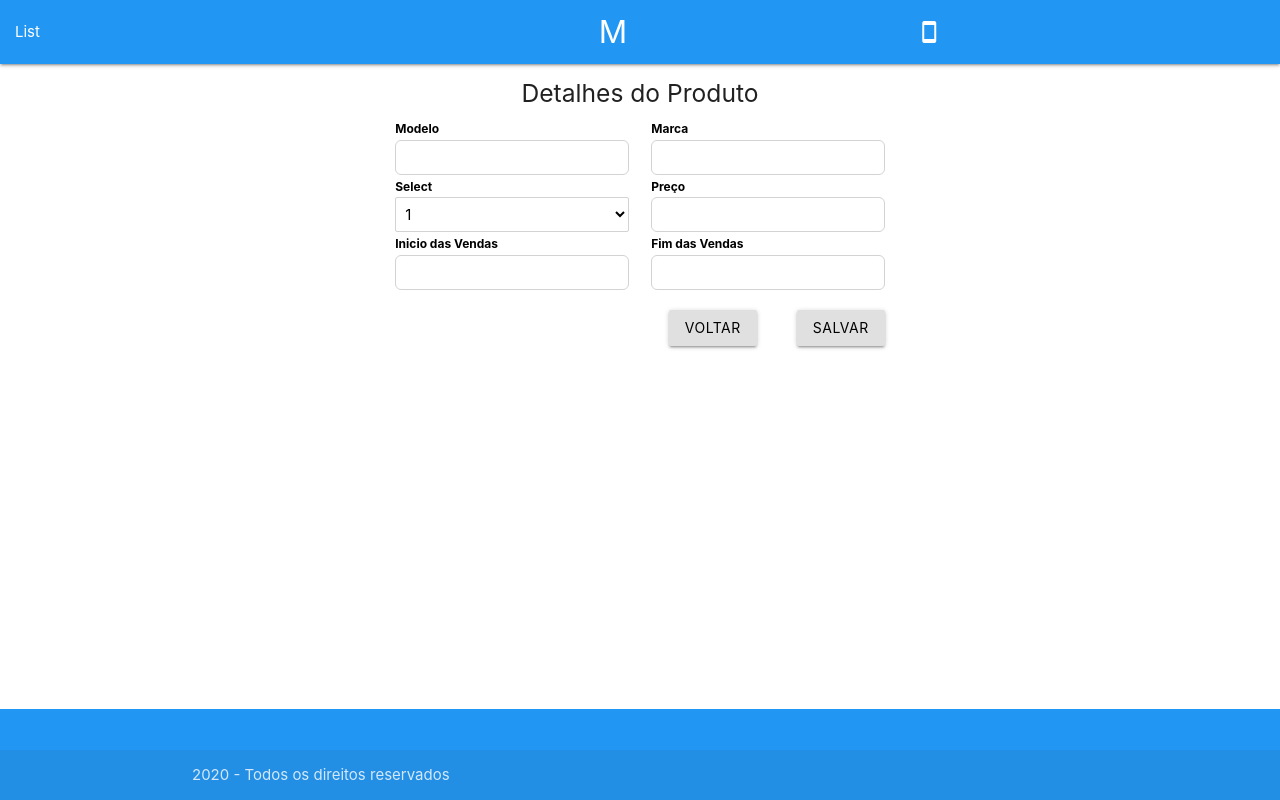
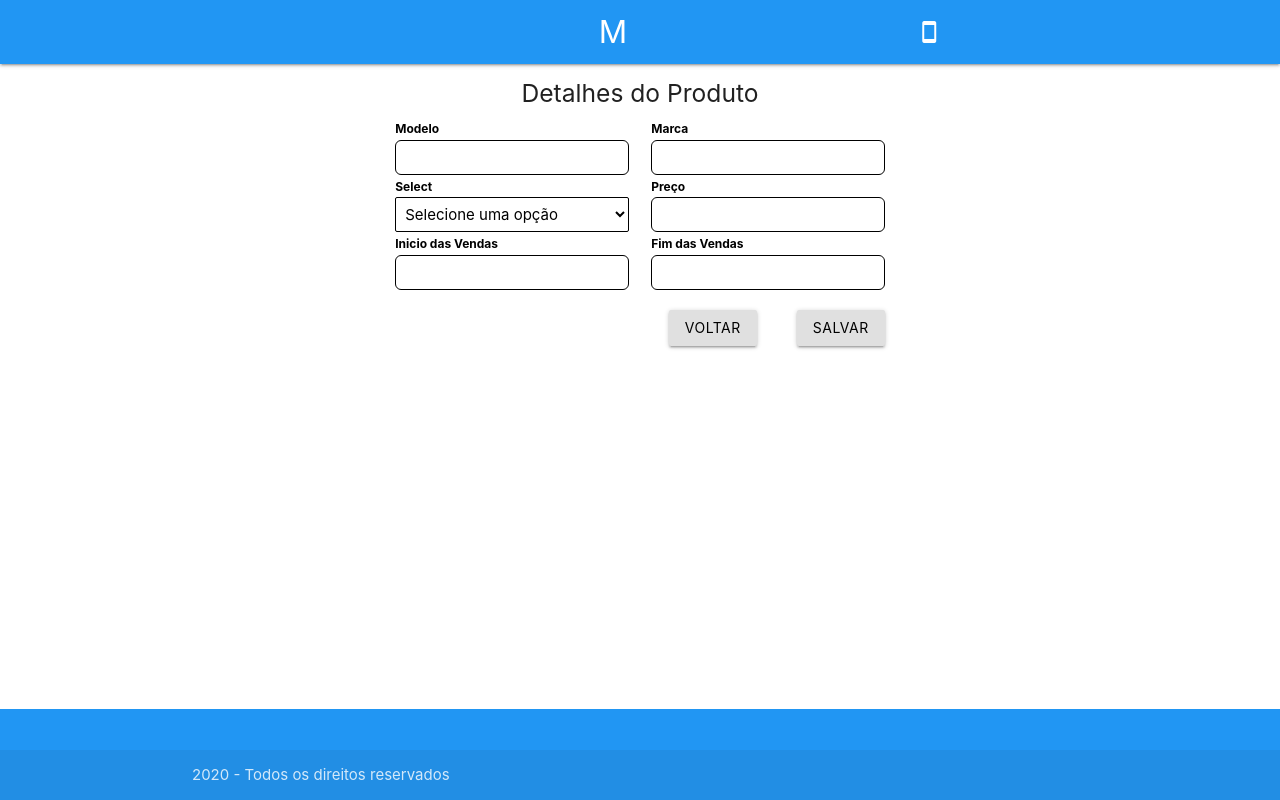
Before and after one commit to wilsoonjunior14/phoneManagement, a React (Create React App) app in the folder phoneapp/: page /add in a window 1280 px wide. Built offline with nearby package versions, Linux system fonts and the light colour scheme.

Commit message:
update input fields

```diff
--- a/phoneapp/src/components/HeaderApp.js
+++ b/phoneapp/src/components/HeaderApp.js
@@ -37,7 +37,7 @@ export default class HeaderApp extends React.Component{
                         preventScrolling: true
                     }}
                     >
-                        <NavItem href="/">List</NavItem>
+
                     </Navbar>
 
                     <Switch>
--- a/phoneapp/src/components/Input.js
+++ b/phoneapp/src/components/Input.js
@@ -17,7 +17,7 @@ export default class Input extends React.Component{
 
             input: {
                 borderRadius: "6px",
-                border: "1px solid lightgray",
+                border: "1px solid black",
                 display: "block",
                 padding: "5px",
                 width: "100%",
@@ -29,7 +29,7 @@ export default class Input extends React.Component{
         return (
         <div>
             <label style={style.label} for={this.props.id}>{this.props.label}</label>
-            <input style={style.input} id={this.props.id} type={this.props.type} className="browser-default" />
+            <input style={style.input} id={this.props.id} type={this.props.type} {...this.props} className="browser-default" />
         </div>);
     }
 
--- a/phoneapp/src/components/Select.js
+++ b/phoneapp/src/components/Select.js
@@ -15,17 +15,17 @@ export default class Select extends React.Component{
             },
             select: {
                 height: "35px",
-                border: "1px solid lightgray"
+                border: "1px solid black"
             }
         }
 
         return (
             <div>
                 <label style={style.label} for="select">Select</label>
-                <select style={style.select} className="browser-default" id="select">
-                    <option>1</option>
-                    <option>2</option>
-                    <option>3</option>
+                <select style={style.select} className="browser-default" id="select" {...this.props}>
+                    <option disabled selected>Selecione uma opção</option>
+                    {this.props.options.map(item =>
+                        <option value={item}>{item}</option>)}
                 </select>
             </div>
         );
--- a/phoneapp/src/phoneComponents/AddPhone.js
+++ b/phoneapp/src/phoneComponents/AddPhone.js
@@ -8,6 +8,24 @@ export default class AddPhone extends React.Component{
 
     constructor(props){
         super(props);
+
+        this.state = {
+            colors: ['BLACK', 'WHITE', 'GOLD', 'PINK'],
+            product: {}
+        };
+
+        this.updateValues  = this.updateValues.bind(this);
+        this.submitProduct = this.submitProduct.bind(this);
+    }
+
+    updateValues(evt){
+        let oldState = this.state;
+        oldState.product[evt.target.name] = evt.target.value;
+        this.setState(oldState);
+    }
+
+    submitProduct(){
+        console.log(this.state);
     }
 
     render(){
@@ -17,17 +35,6 @@ export default class AddPhone extends React.Component{
             container:{
                 width: "40%"
             },
-
-            label: {
-                color: "black"
-            },
-
-            input: {
-                borderRadius: "6px",
-                border: "1px solid lightgray",
-                display: "block",
-                padding: "5px"
-            }
         }
 
         return(
@@ -37,22 +44,22 @@ export default class AddPhone extends React.Component{
                         <h5 className="center-align">Detalhes do Produto</h5>
                         <Row>
                             <Col s="12" l="6">
-                                <Input id="modelo" label="Modelo" type="text"></Input>
+                                <Input id="modelo" name="model" label="Modelo" type="text" value={this.state.product.model} onChange={this.updateValues} ></Input>
                             </Col>
                             <Col s="12" l="6">
-                                <Input id="marca" label="Marca" type="text"></Input>
+                                <Input id="marca" name="brand" label="Marca" type="text" value={this.state.product.brand} onChange={this.updateValues}></Input>
                             </Col>
                             <Col s="12" l="6">
-                                <Select></Select>
+                                <Select name="color" options={this.state.colors} value={this.state.product.color} onChange={this.updateValues}></Select>
                             </Col>
                             <Col s="12" l="6">
-                                <Input id="preco" label="Preço" type="text"></Input>
+                                <Input id="preco" name="price" label="Preço" type="text" value={this.state.product.price} onChange={this.updateValues}></Input>
                             </Col>
                             <Col s="12" l="6">
-                                <Input id="inicio" label="Inicio das Vendas" type="text"></Input>
+                                <Input id="inicio" name="date" label="Inicio das Vendas" type="text" value={this.state.product.date} onChange={this.updateValues}></Input>
                             </Col>
                             <Col s="12" l="6">
-                                <Input id="fim" label="Fim das Vendas" type="text"></Input>
+                                <Input id="fim" name="endDate" label="Fim das Vendas" type="text" value={this.state.product.endDate} onChange={this.updateValues}></Input>
                             </Col>
                         </Row>
                         <Row>
@@ -63,7 +70,7 @@ export default class AddPhone extends React.Component{
                                 <a className="btn waves-effect waves-light grey lighten-2 black-text right" href="/">Voltar</a>
                             </Col>
                             <Col s="12" l="3">
-                                <Button className="btn grey lighten-2 black-text right">Salvar</Button>
+                                <Button onClick={this.submitProduct} className="btn grey lighten-2 black-text right">Salvar</Button>
                             </Col>
                         </Row>
                     </Col>
```
